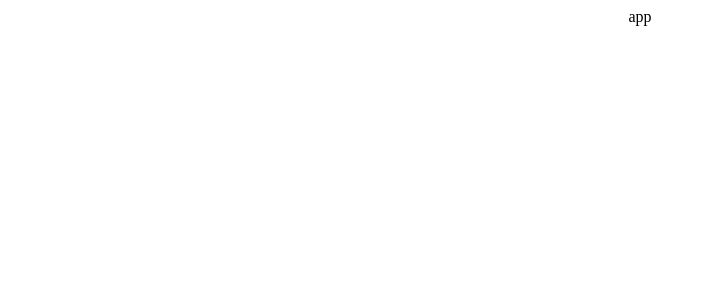
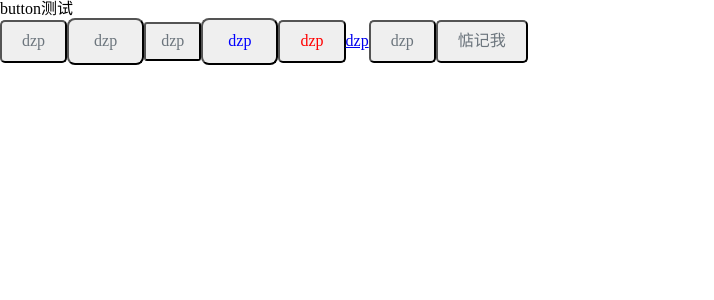
Before and after one commit to dong199903/compoments-dzp, a React (Create React App) app: page / in a window 1280 px wide. Shown: the top 300 px of the page, without its empty margins (0-714 px from the left). Built offline with nearby package versions, Linux system fonts and the light colour scheme.

Commit message:
feat: 按钮组件完成开发

```diff
--- a/src/App.css
+++ /dev/null
@@ -1,38 +0,0 @@
-.App {
-  text-align: center;
-}
-
-.App-logo {
-  height: 40vmin;
-  pointer-events: none;
-}
-
-@media (prefers-reduced-motion: no-preference) {
-  .App-logo {
-    animation: App-logo-spin infinite 20s linear;
-  }
-}
-
-.App-header {
-  background-color: #282c34;
-  min-height: 100vh;
-  display: flex;
-  flex-direction: column;
-  align-items: center;
-  justify-content: center;
-  font-size: calc(10px + 2vmin);
-  color: white;
-}
-
-.App-link {
-  color: #61dafb;
-}
-
-@keyframes App-logo-spin {
-  from {
-    transform: rotate(0deg);
-  }
-  to {
-    transform: rotate(360deg);
-  }
-}
--- a/src/App.tsx
+++ b/src/App.tsx
@@ -1,8 +1,19 @@
-import './App.css';
+import React from "react";
+
+import Button from "./components/Button";
 function App() {
   return (
     <div className="App">
-      app
+      <div>button测试</div>
+      <Button>dzp</Button>
+      <Button size="large">dzp</Button>
+      <Button size="small">dzp</Button>
+
+      <Button type="primary" size="large">dzp</Button>
+      <Button type="danger">dzp</Button>
+      <Button type="link" href="http://www.baidu.com" onClick={()=>{console.log('a')}}>dzp</Button>
+      <Button disabled={true}>dzp</Button>
+      <Button onClick={()=>console.log('click')}>惦记我</Button>
     </div>
   );
 }
--- a/src/components/Button/index.tsx
+++ b/src/components/Button/index.tsx
@@ -1,7 +1,46 @@
+import React from "react"
+import classNames from "classnames"
+interface ButtonProps {
+  type:'primary' | 'danger'  | 'link' | 'default' //类型
+  size:'large' | 'small' | 'middle' //尺寸
+  classname:string //class
+  disabled:Boolean //禁用选项
+  children:React.ReactNode
+  href:string //链接地址
+}
+type ButtonUnin = ButtonProps & React.BaseHTMLAttributes<HTMLElement>
+type ButtonUnion =ButtonUnin & React.AnchorHTMLAttributes<HTMLElement>
+type ButtonPropsResult = Partial<ButtonUnion>
+const Button = (props:ButtonPropsResult) => {
+  const { type,size,classname,disabled,children,href,...resetProps } = props;
+  const classes = classNames('btn',classname,{
+    [`btn-${type}`]:type,
+    [`btn-${size}`]:size,
+    [`btn-disabled`]:disabled
+  });
+  if(type && type === 'link') {
+    return (
+      <a
+        {...resetProps}
+        href={href}>
+        {children}
+      </a>
+    )
 
-const Button = () => {
+  }
   return (
-    <div>button</div>
+    <button
+      className={classes}
+      {...resetProps}
+    >
+      {children}
+    </button>
   )
 }
+
+Button.defaultProps = {
+  disabled: false,
+  type: 'default',
+  size: 'middle'
+}
 export default Button;
--- a/src/index.tsx
+++ b/src/index.tsx
@@ -2,6 +2,8 @@ import React from 'react';
 import ReactDOM from 'react-dom/client';
 import App from './App';
 import reportWebVitals from './reportWebVitals';
+
+import "./styles/index.scss";
 
 const root = ReactDOM.createRoot(
   document.getElementById('root') as HTMLElement
--- /dev/null
+++ b/src/styles/button.scss
@@ -0,0 +1,29 @@
+@import "./config.scss";
+
+@mixin buttonSize ($padding-x,$padding-y,$border-radius) {
+  padding:$padding-y $padding-x;
+  border-radius: $border-radius;
+}
+.btn{
+  @include buttonSize(20px, 10px,5px);
+  color: $default;
+  cursor: pointer;
+}
+.btn-large{
+  @include buttonSize(25px, 12px,8px);
+}
+.btn-small{
+  @include buttonSize(15px, 8px,3px);
+}
+
+.btn-primary{
+  color: $primary;
+}
+.btn-danger{
+  color: $danger;
+}
+.btn-disabled{
+  user-select: none;
+  cursor: not-allowed;
+  // pointer-events:none;
+}
--- /dev/null
+++ b/src/styles/components.scss
@@ -0,0 +1 @@
+@import "./button.scss";
--- /dev/null
+++ b/src/styles/config.scss
@@ -0,0 +1,4 @@
+$primary:blue;
+$default:#6c757d;
+$success:green;
+$danger:red;
--- a/src/styles/index.scss
+++ b/src/styles/index.scss
@@ -1 +1,6 @@
+/*初始化css*/
 @import "./reset.scss";
+
+
+/*组件css*/
+@import "./components.scss";
```
